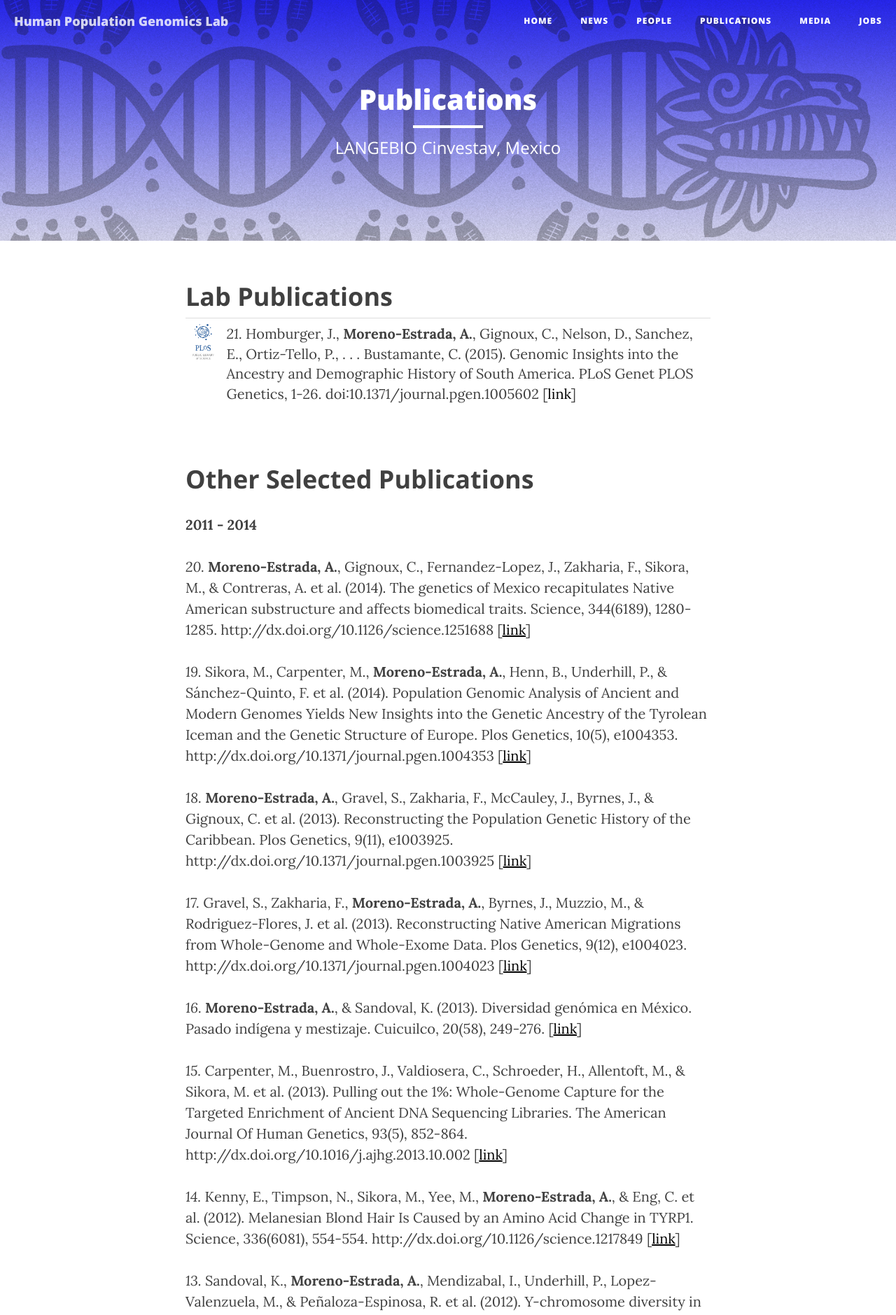
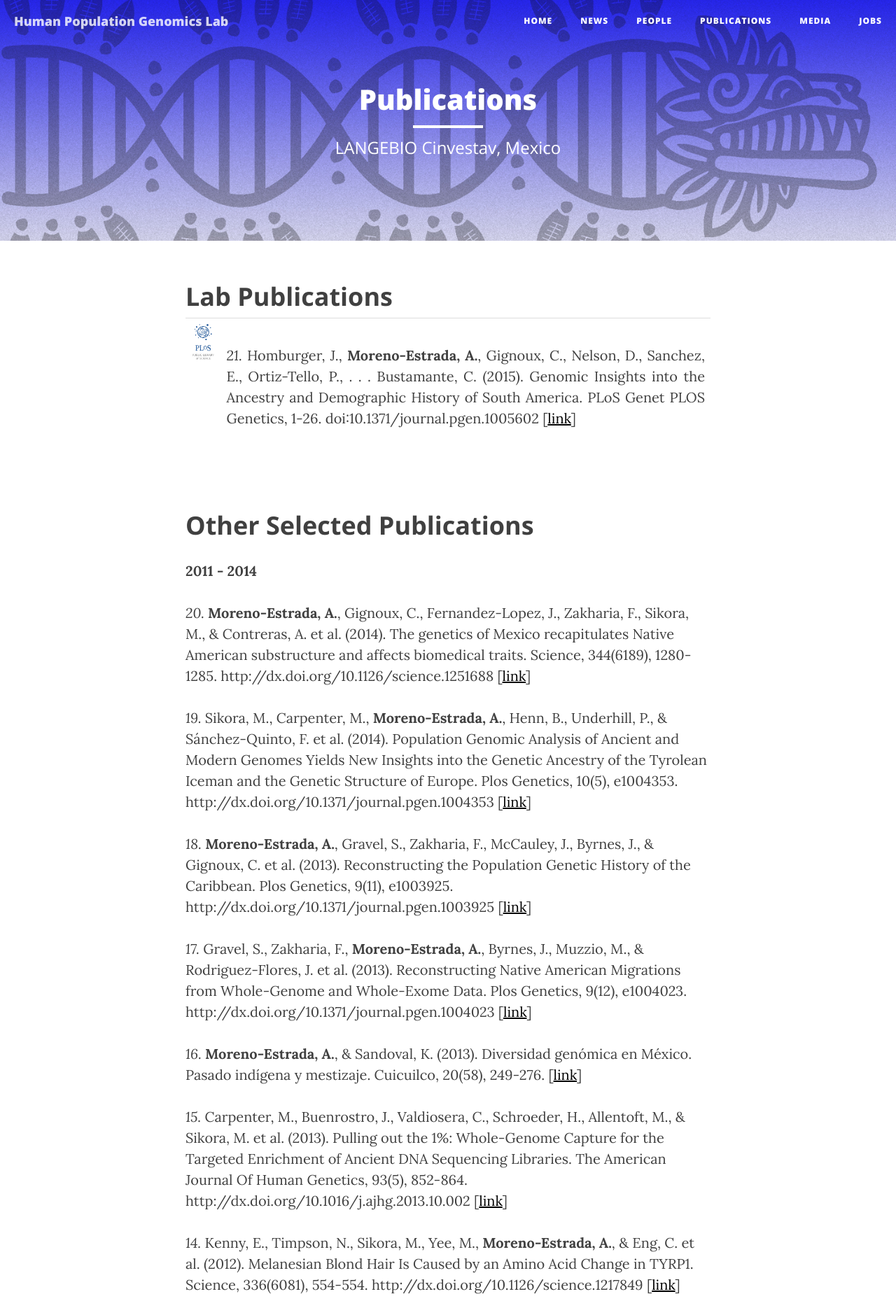
Before and after one commit to milkshakeplustip/milkshakeplustip.github.io, a Jekyll site: the page built from c_publications.html, in a window 1280 px wide. Shown: the top 1879 px of the page at 70% size. Built offline with Jekyll 4.4.1, drawn with Linux system fonts in a browser that asks for light colours; nearby versions of some CDN libraries.

Commit message:
justify?

```diff
--- a/c_publications.html
+++ b/c_publications.html
@@ -8,7 +8,7 @@
 <table style="width:100%">
 	<tr>
 		<td><img src="/img/plosone.jpg" alt="PLOS" height="200" width="200"></p></td>
-		<td><i>21.</i> Homburger, J., <b>Moreno-Estrada, A.</b>, Gignoux, C., Nelson, D., Sanchez, E., Ortiz-Tello, P., . . . Bustamante, C. (2015). Genomic Insights into the Ancestry and Demographic History of South America. PLoS Genet PLOS Genetics, 1-26. doi:10.1371/journal.pgen.1005602 [<a href="http://journals.plos.org/plosgenetics/article?id=10.1371/journal.pgen.1005602">link</a>]</td>
+		<td><p style="text-align:justify"><i>21.</i> Homburger, J., <b>Moreno-Estrada, A.</b>, Gignoux, C., Nelson, D., Sanchez, E., Ortiz-Tello, P., . . . Bustamante, C. (2015). Genomic Insights into the Ancestry and Demographic History of South America. PLoS Genet PLOS Genetics, 1-26. doi:10.1371/journal.pgen.1005602 [<a href="http://journals.plos.org/plosgenetics/article?id=10.1371/journal.pgen.1005602">link</a>]</td>
 	</tr>
 </table>
 <h2 class="section-heading">Other Selected Publications</h2>
```
